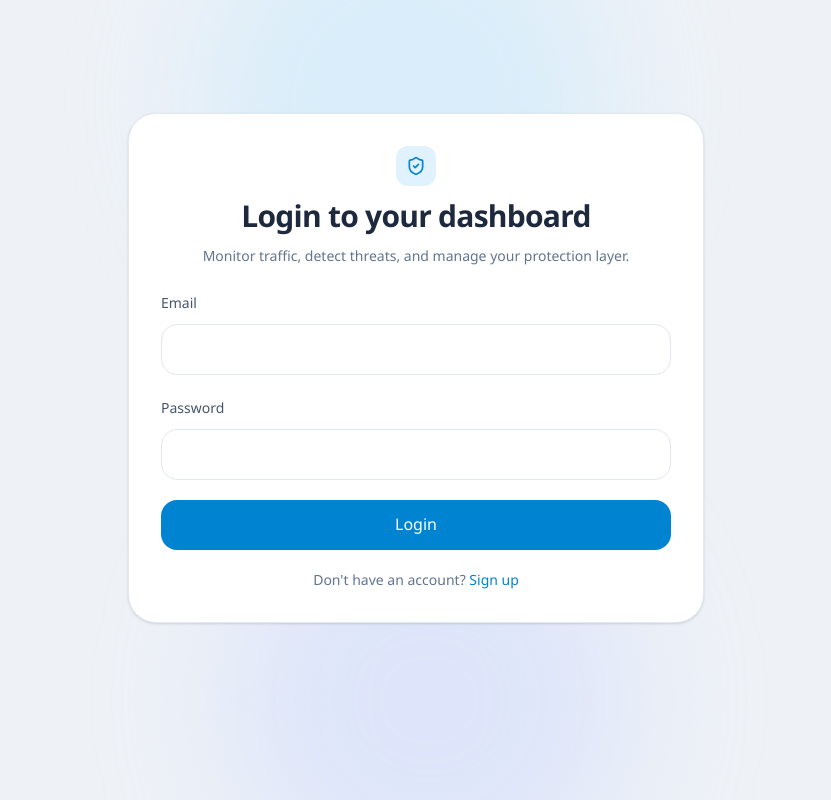
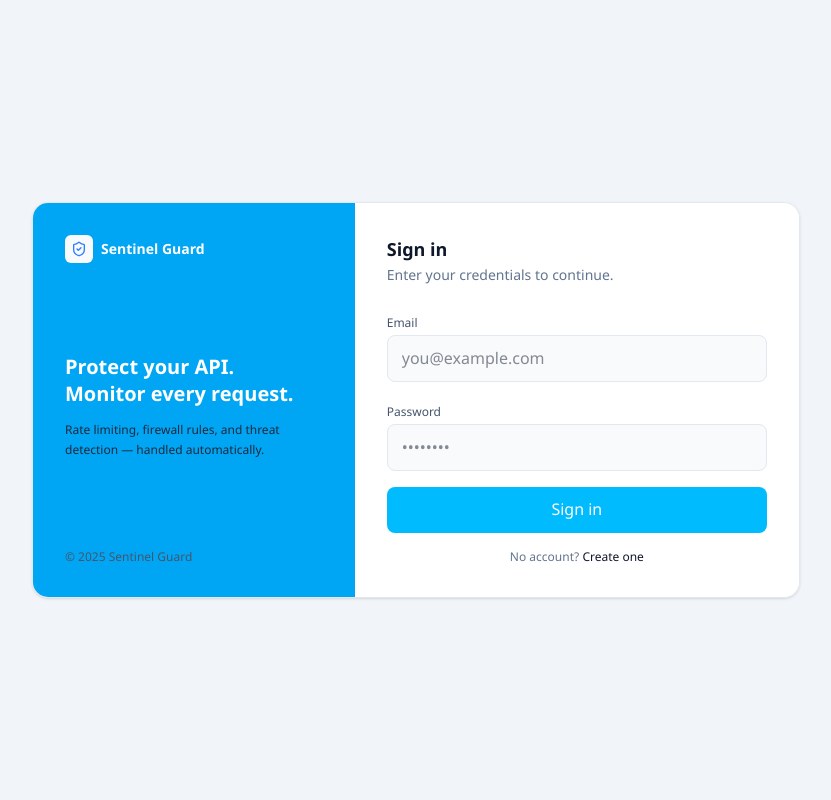
Before and after one commit to farhankhan0986/Sentinel-Guard, a Next.js app: page /admin/login in a window 1280 px wide. Shown: the whole page, without its empty margins (224-1055 px from the left). Built offline with nearby package versions, Linux system fonts and the light colour scheme; no server answers.

Commit message:
bugs fixed

```diff
--- a/app/admin/login/page.jsx
+++ b/app/admin/login/page.jsx
@@ -6,22 +6,17 @@ import { ShieldCheck } from "lucide-react";
 
 export default function LoginPage() {
   const router = useRouter();
-  const [form, setForm] = useState({
-    floating_email: "",
-    floating_password: "",
-  });
+  const [form, setForm] = useState({ floating_email: "", floating_password: "" });
   const [error, setError] = useState("");
   const [loading, setLoading] = useState(false);
 
-  const handleChange = (e) => {
+  const handleChange = (e) =>
     setForm({ ...form, [e.target.name]: e.target.value });
-  };
 
   const handleSubmit = async (e) => {
     e.preventDefault();
     setError("");
     setLoading(true);
-
     try {
       const res = await fetch("/api/admin/login", {
         method: "POST",
@@ -29,15 +24,8 @@ export default function LoginPage() {
         headers: { "Content-Type": "application/json" },
         body: JSON.stringify(form),
       });
-
       const data = await res.json();
-
-      if (!res.ok) {
-        setError(data.error || "Something went wrong");
-        setLoading(false);
-        return;
-      }
-
+      if (!res.ok) { setError(data.error || "Something went wrong"); return; }
       router.refresh();
       router.push("/admin/dashboard");
     } catch {
@@ -48,84 +36,96 @@ export default function LoginPage() {
   };
 
   return (
-  <div className="min-h-screen bg-[#eef2f7] text-slate-800 px-6 py-12 relative overflow-hidden">
+    <div className="min-h-screen bg-slate-100 flex items-center justify-center px-4 py-12">
+      {/* CARD */}
+      <div className="w-full max-w-3xl rounded-2xl overflow-hidden shadow-sm border border-slate-200 flex">
 
-    {/* soft background glow */}
-    <div className="absolute top-[-100px] left-1/3 w-[400px] h-[400px] bg-sky-200/40 blur-3xl rounded-full" />
-    <div className="absolute bottom-[-100px] right-1/3 w-[400px] h-[400px] bg-indigo-200/40 blur-3xl rounded-full" />
-
-    <div className="mx-auto flex min-h-[80vh] max-w-xl items-center justify-center relative">
-
-      {/* SINGLE CARD (not split anymore) */}
-      <div className="w-full rounded-[28px] border border-slate-200 bg-white p-8 shadow-sm space-y-6">
-
-        {/* HEADER */}
-        <div className="space-y-3 text-center">
-
-          <div className="mx-auto h-10 w-10 flex items-center justify-center rounded-xl bg-sky-100 text-sky-600">
-            <ShieldCheck className="h-5 w-5" />
+        {/* LEFT */}
+        <div className="hidden md:flex md:w-[42%] flex-col justify-between p-8 bg-sky-500">
+          <div className="flex items-center gap-2">
+            <div className="flex h-7 w-7 items-center justify-center rounded-md bg-slate-50">
+              <ShieldCheck className="h-4 w-4 text-blue-500" />
+            </div>
+            <span className="text-sm font-semibold text-white">Sentinel Guard</span>
           </div>
 
-          <h1 className="text-3xl font-semibold tracking-tight">
-            Login to your dashboard
-          </h1>
-
-          <p className="text-sm text-slate-500">
-            Monitor traffic, detect threats, and manage your protection layer.
+          <div className="space-y-3">
+            <h2 className="text-xl font-bold text-white leading-snug">
+              Protect your API.<br />Monitor every request.
+            </h2>
+            <p className="text-xs text-slate-800 leading-5">
+              Rate limiting, firewall rules, and threat detection — handled automatically.
             </p>
           </div>
 
-        {/* FORM */}
-        <form onSubmit={handleSubmit} className="space-y-5">
+          <p className="text-xs text-slate-600">© 2025 Sentinel Guard</p>
+        </div>
 
+        {/* RIGHT */}
+        <div className="flex-1 bg-white p-8 space-y-6">
+          <div>
+            <h3 className="text-lg font-semibold text-slate-900">Sign in</h3>
+            <p className="mt-0.5 text-sm text-slate-500">Enter your credentials to continue.</p>
+          </div>
+
+          <form onSubmit={handleSubmit} className="space-y-4">
             {error && (
-            <div className="rounded-2xl bg-red-50 border border-red-200 px-4 py-3 text-sm text-red-600">
+              <div className="rounded-lg bg-red-50 border border-red-100 px-3 py-2.5 text-xs text-red-600">
                 {error}
               </div>
             )}
 
-          <div>
-            <label className="text-sm font-medium text-slate-600">Email</label>
-            <input
+            <Field
+              label="Email"
+              name="floating_email"
               type="email"
-              name="floating_email"
               value={form.floating_email}
               onChange={handleChange}
-              required
-              className="mt-2 w-full rounded-2xl border border-slate-200 bg-white px-4 py-3 text-sm outline-none focus:border-sky-500 transition"
+              placeholder="you@example.com"
             />
-          </div>
-
-          <div>
-            <label className="text-sm font-medium text-slate-600">Password</label>
-            <input
+            <Field
+              label="Password"
+              name="floating_password"
               type="password"
-              name="floating_password"
               value={form.floating_password}
               onChange={handleChange}
-              required
-              className="mt-2 w-full rounded-2xl border border-slate-200 bg-white px-4 py-3 text-sm outline-none focus:border-sky-500 transition"
+              placeholder="••••••••"
             />
-          </div>
 
             <button
               type="submit"
               disabled={loading}
-            className="w-full rounded-2xl bg-sky-600 py-3 text-sm font-medium text-white hover:bg-sky-500 transition disabled:opacity-50"
+              className="w-full rounded-lg bg-sky-400 py-2.5 text-sm font-medium text-white hover:bg-sky-500 transition cursor-pointer disabled:opacity-50"
             >
-            {loading ? "Authenticating..." : "Login"}
+              {loading ? "Signing in…" : "Sign in"}
             </button>
 
-          <p className="text-center text-sm text-slate-500">
-            Don&apos;t have an account?{" "}
-            <a href="/admin/signup" className="text-sky-600 hover:underline">
-              Sign up
+            <p className="text-center text-xs text-slate-500">
+              No account?{" "}
+              <a href="/admin/signup" className="font-medium text-slate-900 hover:underline">
+                Create one
               </a>
             </p>
-
           </form>
         </div>
       </div>
     </div>
   );
 }
+
+function Field({ label, name, type, value, onChange, placeholder }) {
+  return (
+    <div className="space-y-1">
+      <label className="text-xs font-medium text-slate-600">{label}</label>
+      <input
+        type={type}
+        name={name}
+        value={value}
+        onChange={onChange}
+        placeholder={placeholder}
+        required
+        className="w-full rounded-lg border border-slate-200 bg-slate-50 px-3.5 py-2.5 text-sm outline-none transition focus:border-slate-400 focus:bg-white"
+      />
+    </div>
+  );
+}
--- a/app/admin/signup/page.jsx
+++ b/app/admin/signup/page.jsx
@@ -6,47 +6,30 @@ import { ShieldCheck } from "lucide-react";
 
 export default function SignupPage() {
   const router = useRouter();
-  const [form, setForm] = useState({
-    name: "",
-    email: "",
-    password: "",
-    website: "",
-  });
+  const [form, setForm] = useState({ name: "", email: "", password: "", website: "" });
   const [error, setError] = useState("");
   const [message, setMessage] = useState("");
   const [loading, setLoading] = useState(false);
 
-  const handleChange = (e) => {
+  const handleChange = (e) =>
     setForm({ ...form, [e.target.name]: e.target.value });
-  };
 
   const handleSubmit = async (e) => {
     e.preventDefault();
     setError("");
     setMessage("");
     setLoading(true);
-
     try {
       const res = await fetch("/api/admin/signup", {
         method: "POST",
         headers: { "Content-Type": "application/json" },
         body: JSON.stringify(form),
       });
-
       const data = await res.json();
-
-      if (!res.ok) {
-        setError(data.error || "Unable to create account");
-        return;
-      }
-
+      if (!res.ok) { setError(data.error || "Unable to create account"); return; }
       window.localStorage.setItem("sentinelApiKey", data.apiKey);
-
-      setMessage("Account created. API key generated successfully.");
-
-      setTimeout(() => {
-        router.push("/admin/login");
-      }, 2000);
+      setMessage("Account created. Redirecting…");
+      setTimeout(() => router.push("/admin/login"), 2000);
     } catch {
       setError("Server error. Please try again.");
     } finally {
@@ -55,68 +38,69 @@ export default function SignupPage() {
   };
 
   return (
-  <div className="min-h-screen bg-[#eef2f7] text-slate-800 px-6 py-12 relative overflow-hidden">
+    <div className="min-h-screen bg-slate-100 flex items-center justify-center px-4 py-12">
+      {/* CARD */}
+      <div className="w-full max-w-3xl rounded-2xl overflow-hidden shadow-sm border border-slate-200 flex">
 
-    {/* soft glow */}
-    <div className="absolute top-[-100px] left-1/3 w-[400px] h-[400px] bg-sky-200/40 blur-3xl rounded-full" />
-    <div className="absolute bottom-[-100px] right-1/3 w-[400px] h-[400px] bg-indigo-200/40 blur-3xl rounded-full" />
-
-    <div className="mx-auto flex min-h-[80vh] max-w-xl items-center justify-center relative">
-
-      <div className="w-full rounded-[28px] border border-slate-200 bg-white p-8 shadow-sm space-y-6">
-
-        {/* HEADER */}
-        <div className="space-y-4 text-center">
-
-          <div className="mx-auto h-10 w-10 flex items-center justify-center rounded-xl bg-sky-100 text-sky-600">
-            <ShieldCheck className="h-5 w-5" />
+        {/* LEFT */}
+        <div className="hidden md:flex md:w-[42%] flex-col justify-between bg-sky-500 p-8">
+          <div className="flex items-center gap-2">
+            <div className="flex h-7 w-7 items-center justify-center rounded-md bg-white">
+              <ShieldCheck className="h-4 w-4 text-blue-500" />
+            </div>
+            <span className="text-sm font-semibold text-white">Sentinel Guard</span>
           </div>
 
-          <h1 className="text-3xl font-semibold tracking-tight">
-            Create your account
-          </h1>
-
-          <p className="text-sm text-slate-500">
-            Set up your website and start monitoring traffic instantly.
+          <div className="space-y-3">
+            <h2 className="text-xl font-bold text-white leading-snug">
+              Start protecting<br />your API today.
+            </h2>
+            <p className="text-xs text-slate-800 leading-5">
+              Rate limiting, firewall rules, and threat detection — handled automatically.
             </p>
-
           </div>
 
-        {/* FORM */}
-        <form onSubmit={handleSubmit} className="space-y-5">
+          <p className="text-xs text-slate-600">© 2025 Sentinel Guard</p>
+        </div>
 
+        {/* RIGHT */}
+        <div className="flex-1 bg-white p-8 space-y-6">
+          <div>
+            <h3 className="text-lg font-semibold text-slate-900">Create account</h3>
+            <p className="mt-0.5 text-sm text-slate-500">Set up your workspace to start monitoring.</p>
+          </div>
+
+          <form onSubmit={handleSubmit} className="space-y-3.5">
             {error && (
-            <div className="rounded-2xl bg-red-50 border border-red-200 px-4 py-3 text-sm text-red-600">
+              <div className="rounded-lg bg-red-50 border border-red-100 px-3 py-2.5 text-xs text-red-600">
                 {error}
               </div>
             )}
-
             {message && (
-            <div className="rounded-2xl bg-emerald-50 border border-emerald-200 px-4 py-3 text-sm text-emerald-600">
+              <div className="rounded-lg bg-emerald-50 border border-emerald-100 px-3 py-2.5 text-xs text-emerald-600">
                 {message}
               </div>
             )}
 
-          <Input label="Name" name="name" value={form.name} onChange={handleChange} />
-          <Input label="Email" name="email" type="email" value={form.email} onChange={handleChange} />
-          <Input label="Password" name="password" type="password" value={form.password} onChange={handleChange} />
-          <Input label="Website" name="website" value={form.website} onChange={handleChange} placeholder="https://yourwebsite.com" />
+            <Field label="Full name"   name="name"     type="text"     value={form.name}     onChange={handleChange} placeholder="Jane Smith" />
+            <Field label="Email"       name="email"    type="email"    value={form.email}    onChange={handleChange} placeholder="you@example.com" />
+            <Field label="Password"    name="password" type="password" value={form.password} onChange={handleChange} placeholder="••••••••" />
+            <Field label="Website URL" name="website"  type="text"     value={form.website}  onChange={handleChange} placeholder="https://yourwebsite.com" />
 
             <button
               type="submit"
               disabled={loading}
-            className="w-full rounded-2xl bg-sky-600 py-3 text-sm font-medium text-white hover:bg-sky-500 transition disabled:opacity-50"
+              className="w-full rounded-lg bg-sky-400 py-2.5 text-sm font-medium text-white hover:bg-sky-500 transition cursor-pointer disabled:opacity-50"
             >
-            {loading ? "Setting up..." : "Create Account"}
+              {loading ? "Creating account…" : "Create account"}
             </button>
 
-          <p className="text-center text-sm text-slate-500">
+            <p className="text-center text-xs text-slate-500">
               Already have an account?{" "}
-            <a href="/admin/login" className="text-sky-600 hover:underline">
-              Login
+              <a href="/admin/login" className="font-medium text-slate-900 hover:underline">
+                Sign in
               </a>
             </p>
-
           </form>
         </div>
       </div>
@@ -124,10 +108,10 @@ export default function SignupPage() {
   );
 }
 
-function Input({ label, name, type = "text", value, onChange, placeholder }) {
+function Field({ label, name, type, value, onChange, placeholder }) {
   return (
-    <div>
-      <label className="text-sm font-medium text-slate-600">{label}</label>
+    <div className="space-y-1">
+      <label className="text-xs font-medium text-slate-600">{label}</label>
       <input
         type={type}
         name={name}
@@ -135,7 +119,7 @@ function Input({ label, name, type = "text", value, onChange, placeholder }) {
         onChange={onChange}
         placeholder={placeholder}
         required
-        className="mt-2 w-full rounded-2xl border border-slate-200 bg-white px-4 py-3 text-sm outline-none focus:border-sky-500 transition"
+        className="w-full rounded-lg border border-slate-200 bg-slate-50 px-3.5 py-2.5 text-sm outline-none transition focus:border-slate-400 focus:bg-white"
       />
     </div>
   );
--- a/app/api/platform/tenants/rotate-key/route.js
+++ b/app/api/platform/tenants/rotate-key/route.js
@@ -1,7 +1,7 @@
 import { NextResponse } from "next/server";
 import connectDB from "@/lib/db";
 import { requireAdmin } from "@/lib/auth/requireAdmin";
-import { generateTenantApiKey, hashTenantApiKey } from "@/lib/tenancy/apiKeys";
+import { generateTenantApiKey, hashTenantApiKey, invalidateApiKeyCache } from "@/lib/tenancy/apiKeys";
 import Tenant from "@/models/Tenant";
 
 export async function POST() {
@@ -19,6 +19,7 @@ export async function POST() {
 
   const apiKey = generateTenantApiKey();
   tenant.apiKeyHash = await hashTenantApiKey(apiKey);
+  invalidateApiKeyCache();
   await tenant.save();
 
   return NextResponse.json({
--- a/components/Navbar.jsx
+++ b/components/Navbar.jsx
@@ -45,6 +45,7 @@ export default function Navbar() {
 
     setAdmin(null);
     router.push("/admin/login");
+    router.refresh();
   };
 
   return (
```
Also changed, not shown: app/admin/dashboard/page.jsx (+10 -0 lines), app/admin/layout.jsx (+7 -7 lines), app/api/threats/route.js (+26 -26 lines), lib/tenancy/apiKeys.js (+26 -3 lines), proxy.js (+34 -23 lines). Lines whose indentation alone changed are shown as unchanged.
